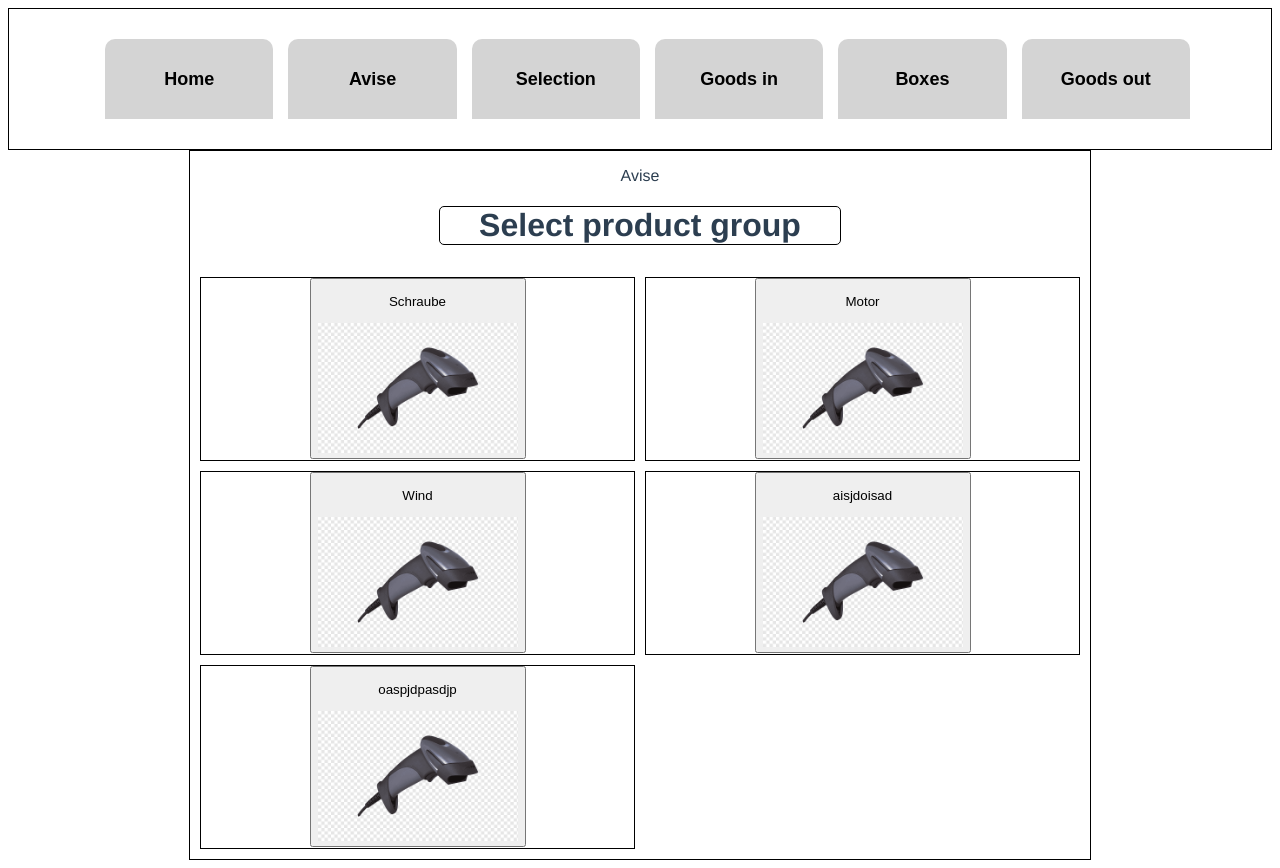
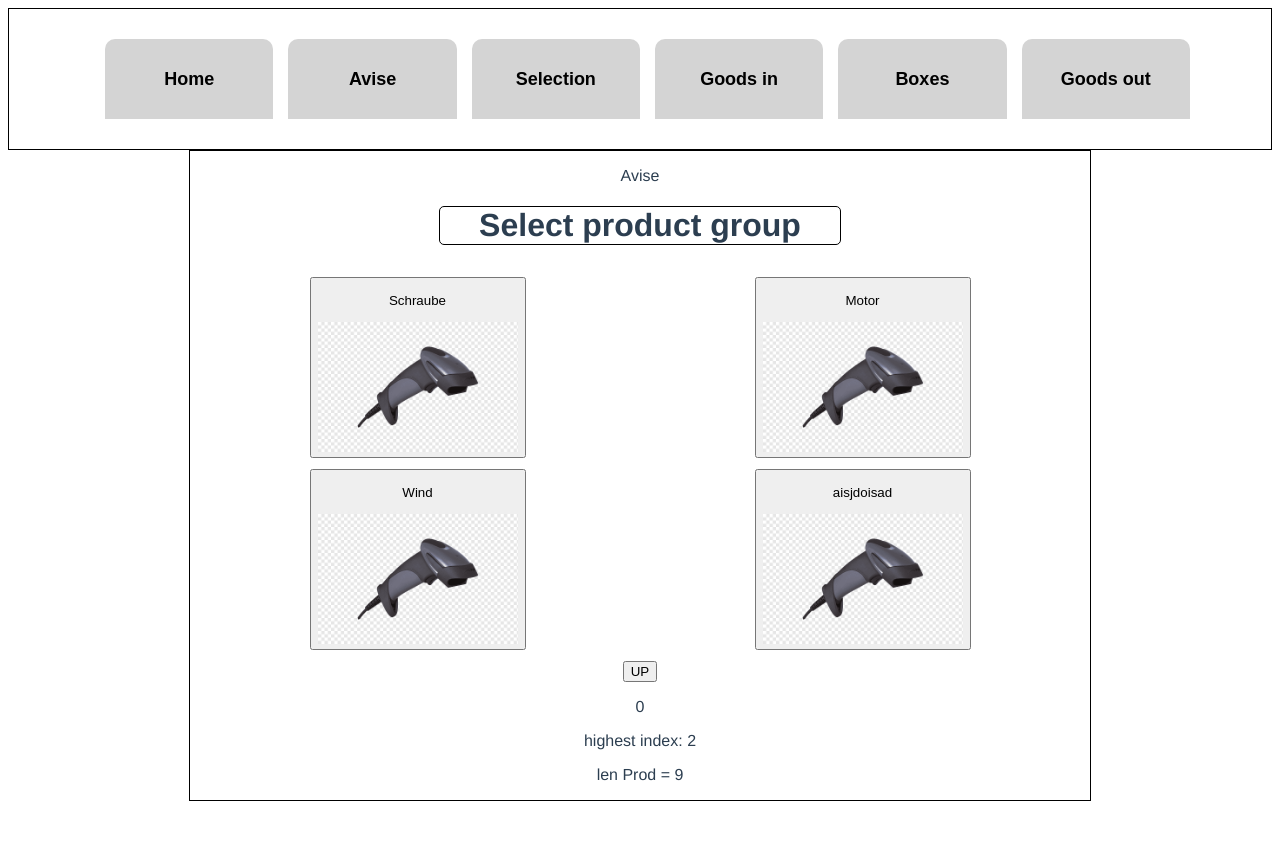
Before and after one commit to Robert-Schimanek/EIBA-Frontend, a Vue app: page /Avise in a window 1280 px wide. After the commit the page ends 809 px from the top, so only its background shows below. Built offline with nearby package versions, Linux system fonts and the light colour scheme.

Commit message:
SelectProductGroup V 0
Grid works but is ugly

```diff
--- a/src/components/ScrollableList/PageScrollableList.vue
+++ b/src/components/ScrollableList/PageScrollableList.vue
@@ -77,4 +77,5 @@ export default {
 };
 </script>
 
-<style src="../../assets/styles/styles.css"></style>
+<style src="../../assets/styles/styles.css">
+</style>
--- a/src/components/ScrollableList/ScrollableListEntry.vue
+++ b/src/components/ScrollableList/ScrollableListEntry.vue
@@ -14,6 +14,11 @@ export default {
       console.log(this.$parent);
     },
   },
+  data() {
+    return {
+      pathToImage: "../../../src/assets/pictures/productGroup/BrakeCaliper.png",
+    };
+  },
 };
 </script>
 
--- a/src/components/SelectProductGroup/SelectProductGroup_Display.vue
+++ b/src/components/SelectProductGroup/SelectProductGroup_Display.vue
@@ -1,14 +1,18 @@
 <template>
-  <button>
+  <button v-if="productGroupName !== 'XXX'">
     <p>{{ productGroupName }}</p>
     <img src="../../assets/pictures/BarcodeScanner.png" style="width: 200px" />
   </button>
+  <div
+    v-else
+    style="width: 200px; height: 180px; border: 2px solid black"
+  ></div>
 </template>
 
 <script>
 export default {
   props: {
-    productGroupName: { default: "Unknown Name" },
+    productGroupName: { default: "XXX" },
   },
 };
 </script>
--- a/src/components/SelectProductGroup/SelectproductGroup_Page.vue
+++ b/src/components/SelectProductGroup/SelectproductGroup_Page.vue
@@ -3,10 +3,19 @@
     <h1 class="roundedContainer">Select product group</h1>
   </div>
   <div class="grid-container">
-    <div class="item" v-for="item in prodGroups" :key="item">
-      <display :productGroupName="item"></display>
+    <div
+      class="item"
+      v-for="i in [0, 1, 2, 3].map((x) => x + index * 4)"
+      :key="i"
+    >
+      <display :productGroupName="prodGroups[i]"></display>
     </div>
   </div>
+
+  <button @click="countUp">UP</button>
+  <p>{{ index }}</p>
+  <p>highest index: {{ highestPage }}</p>
+  <p>len Prod = {{ lenProdGroups }}</p>
 </template>
 
 <script>
@@ -18,8 +27,39 @@ export default {
   },
   data() {
     return {
-      prodGroups: ["Schraube", "Motor", "Wind", "aisjdoisad", "oaspjdpasdjp"],
+      prodGroups: [
+        "Schraube",
+        "Motor",
+        "Wind",
+        "aisjdoisad",
+        "1",
+        "2",
+        "3",
+        "4",
+        "5",
+      ],
+      index: 0,
+      lenProdGroups: 3,
+      highestPage: 0,
     };
+  },
+  methods: {
+    countUp() {
+      if (this.index < this.highestPage) {
+        this.index++;
+      }
+    },
+    init() {
+      this.lenProdGroups = this.prodGroups.length;
+      if (this.lenProdGroups % 4 !== 0) {
+        this.highestPage = Math.floor(this.lenProdGroups / 4);
+      } else {
+        this.highestPage = Math.floor(this.lenProdGroups / 4) - 1;
+      }
+    },
+  },
+  mounted() {
+    this.init();
   },
 };
 </script>
@@ -35,7 +75,6 @@ export default {
 }
 
 .item {
-  border: 1px solid black;
   text-align: center;
   font-size: 30px;
 }
```
Also changed, not shown: .eslintrc.js.
